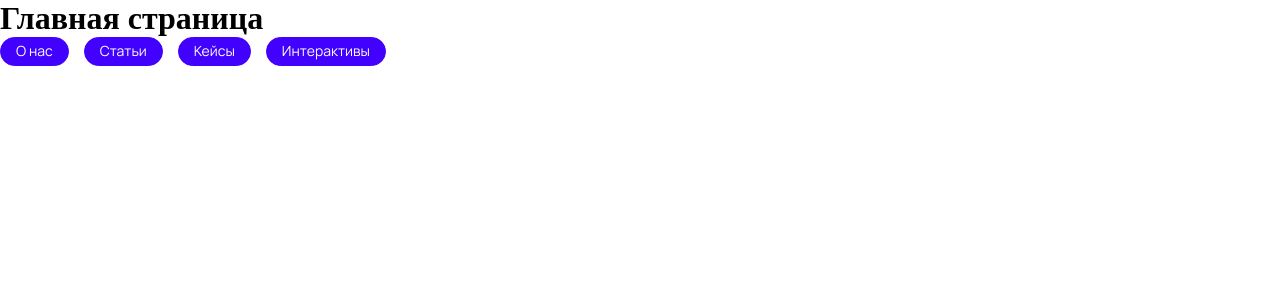
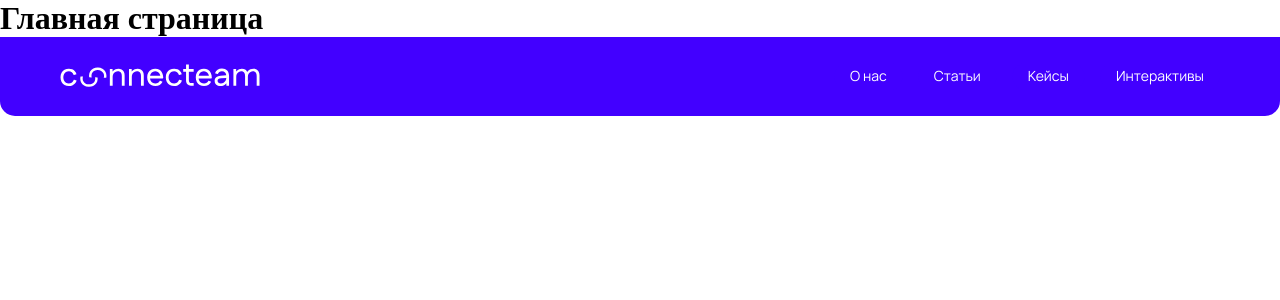
Before and after one commit to machere13/HSE_2.4_Connecteam_React, a Next.js app: page / in a window 1280 px wide. Shown: the top 300 px of the page. Built offline with nearby package versions, Linux system fonts and the light colour scheme.

Commit message:
feat: added O_header

```diff
--- a/pages/index.tsx
+++ b/pages/index.tsx
@@ -1,13 +1,10 @@
-import C_header_navigation from '@/components/collections/C_header_navigation/C_header_navigation'
+import O_header from '@/components/organisms/O_header/O_header'
 
 export default function Home() {
   return (
     <div>
       <h1>Главная страница</h1>
-
-      <nav>
-        <C_header_navigation/>
-      </nav>
+      <O_header/>
     </div>
   )
 }
--- a/src/components/collections/C_header_navigation/C_header_navigation.tsx
+++ b/src/components/collections/C_header_navigation/C_header_navigation.tsx
@@ -5,11 +5,11 @@ import styles from './C_header_navigation.module.css'
 
 export default function C_header_navigation() {
   return (
-    <div className={styles.wrapper}>
+    <nav className={styles.wrapper}>
       <A_header_button to={ROUTES.ABOUT} label='О нас'></A_header_button>
       <A_header_button to={ROUTES.ARTICLES.INDEX} label='Статьи'></A_header_button>
       <A_header_button to={ROUTES.CASES.INDEX} label='Кейсы'></A_header_button>
       <A_header_button to={ROUTES.INTERACTIVES.INDEX} label='Интерактивы'></A_header_button>
-    </div>
+    </nav>
   )
 }
--- a/src/components/organisms/O_header/O_header.module.css
+++ b/src/components/organisms/O_header/O_header.module.css
@@ -0,0 +1,23 @@
+.wrapper{
+    display: flex;
+    justify-content: space-between;
+    align-items: center;
+
+    width: 100%;
+
+    padding: var(--spacing-25) var(--spacing-60);
+
+    background: var(--color-blue);
+
+    border-radius: 0 0 var(--border-radius-15) var(--border-radius-15);
+}
+
+.logo_wrapper{
+    height: 24px;
+}
+
+.content{
+    display: flex;
+    align-items: center;
+    gap: var(--spacing-60);
+}
--- a/src/components/organisms/O_header/O_header.tsx
+++ b/src/components/organisms/O_header/O_header.tsx
@@ -3,13 +3,17 @@ import styles from './O_header.module.css'
 import Link from 'next/link'
 import { ROUTES } from '@/routes'
 import Q_Icon from '@/components/quarks/Q_Icon'
+import C_header_navigation from '@/components/collections/C_header_navigation/C_header_navigation'
 
 export default function O_header() {
   return (
     <div className={styles.wrapper}>
-        <Link href={ROUTES.MAIN}>
-            <Q_Icon name='logoFull' width='200' height='24'/>
+        <Link href={ROUTES.MAIN} className={styles.logo_wrapper}>
+          <Q_Icon name='logoFull' width='200' height='24'/>
         </Link>
+        <div className={styles.content}>
+          <C_header_navigation/>
+        </div>
     </div>
   )
 }
```
Also changed, not shown: 1 other file (tests, documents, lock files or other folders).
